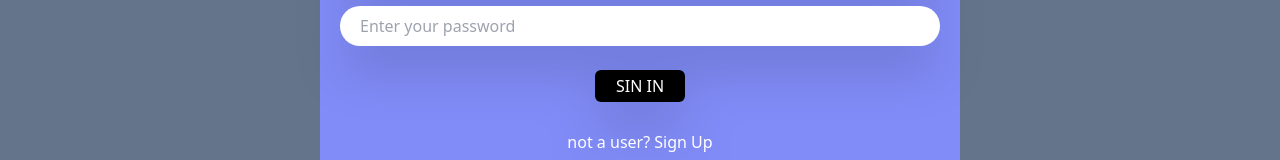
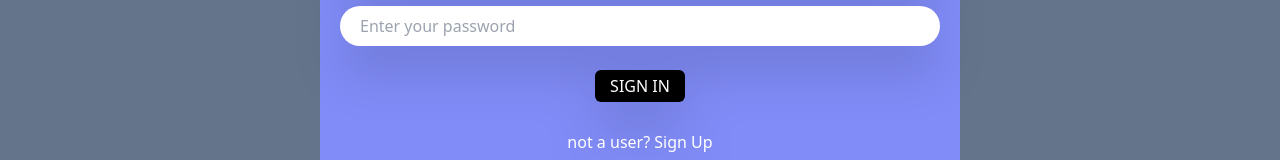
Before and after one commit to Ankit9179/E-Commerce-Mern, a React (Create React App) app in the folder client/: page /sign-in in a window 1280 px wide. Shown: the part 310-470 px from the top of the page. Built offline with nearby package versions, Linux system fonts and the light colour scheme.

Commit message:
spelling mistake rectify

```diff
--- a/client/src/pages/SignIn.js
+++ b/client/src/pages/SignIn.js
@@ -38,7 +38,7 @@ const SignIn = () => {
                         <h1 className='font-serif text-2xl'>Sign in</h1>
                         <input className='block p-2 rounded-full px-5' onChange={handleInputs} required type="email" name="email" value={inputs.email} placeholder='Enter your email' />
                         <input className='block p-2 rounded-full px-5' onChange={handleInputs} required type="password" name="password" value={inputs.password} placeholder='Enter your password' />
-                        <button className='bg-black rounded-md  uppercase text-white w-[15%] mx-auto mb-1 p-1 hover:border-2'>Sin In</button>
+                        <button className='bg-black rounded-md  uppercase text-white w-[15%] mx-auto mb-1 p-1 hover:border-2'>Sign In</button>
                         <p onClick={()=>navigate("/sign-up")} className='cursor-pointer hover:text-white'>not a user? Sign Up</p>
                     </form>
                 </div>
--- a/client/src/pages/SignUp.js
+++ b/client/src/pages/SignUp.js
@@ -37,7 +37,7 @@ const SignUp = () => {
                         <input className='block p-1 rounded-full px-3' onChange={handleInputs} required type="text" name="name" value={inputs.name} placeholder='Enter your name' />
                         <input className='block p-1 rounded-full px-3' onChange={handleInputs} required type="email" name="email" value={inputs.email} placeholder='Enter your email' />
                         <input className='block p-1 rounded-full px-3' onChange={handleInputs} required type="password" name="password" value={inputs.password} placeholder='Enter your password' />
-                        <button className='bg-black rounded-md  uppercase text-white w-[15%] mx-auto hover:border-2'>Sin up</button>
+                        <button className='bg-black rounded-md  uppercase text-white w-[15%] mx-auto hover:border-2'>Sign up</button>
                         <p onClick={() => navigate("/sign-in")} className='cursor-pointer hover:text-white mt-[-19px]'>already a user? Sign In</p>
                     </form>
                 </div>
```
